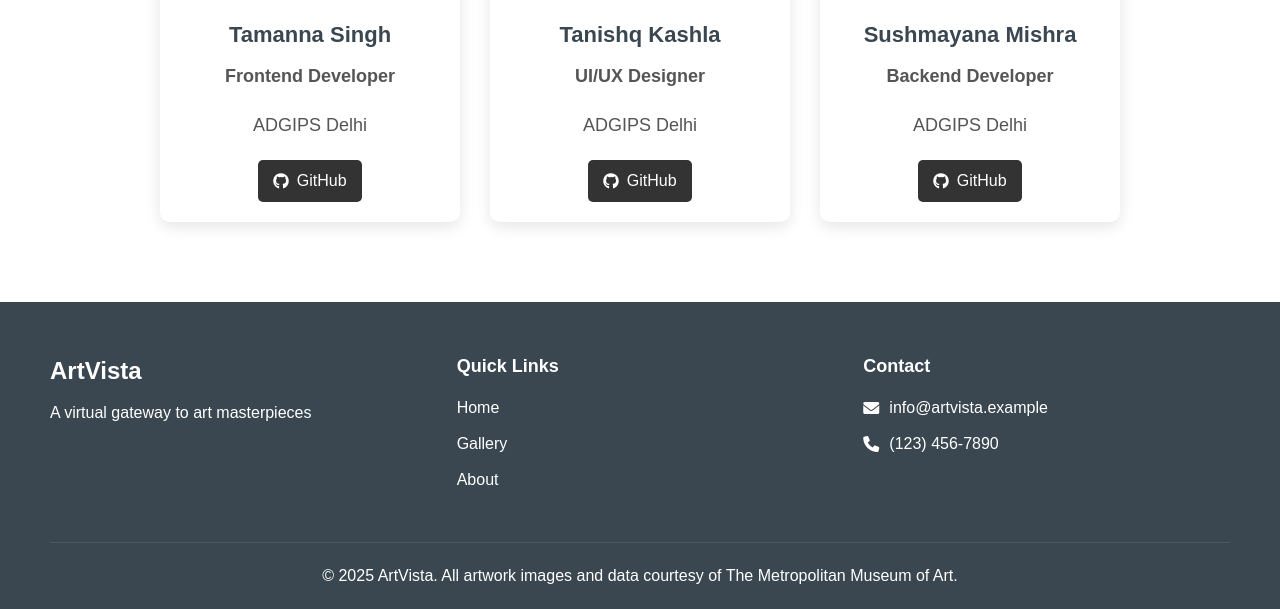
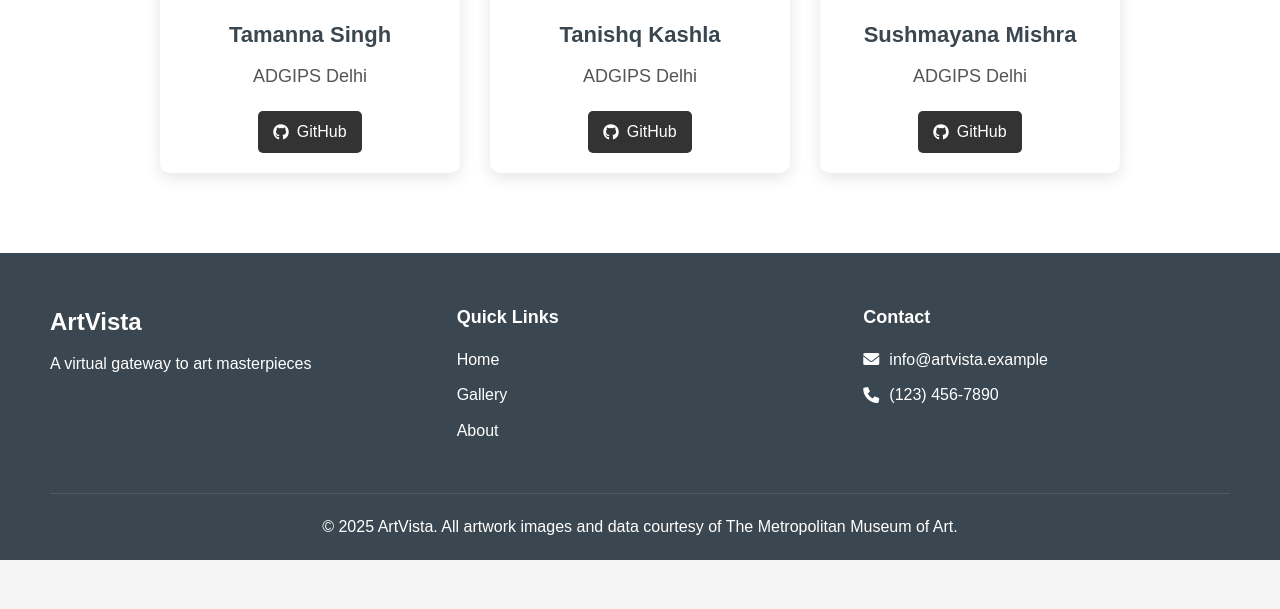
Before and after one commit to Sushi2003/art-gallery, a plain HTML site: page index.html in a window 1280 px wide. Shown: the part 1845-2454 px from the top of the page. After the commit the page ends 2405 px from the top, so only its background shows below. Drawn offline with Linux system fonts and the light colour scheme; no server answers.

Commit message:
Update index.html

```diff
--- a/index.html
+++ b/index.html
@@ -81,7 +81,6 @@
             </div>
             <div class="developer-info">
                 <h3>Tamanna Singh</h3>
-                <p class="developer-role">Frontend Developer</p>
                 <p class="developer-institute">ADGIPS Delhi</p>
                 <div class="developer-links">
                     <a href="https://github.com/TamannaaSinghh" target="_blank" class="github-link">
@@ -97,7 +96,6 @@
             </div>
             <div class="developer-info">
                 <h3>Tanishq Kashla</h3>
-                <p class="developer-role">UI/UX Designer</p>
                 <p class="developer-institute">ADGIPS Delhi</p>
                 <div class="developer-links">
                     <a href="https://github.com/TanishqKashla" target="_blank" class="github-link">
@@ -113,7 +111,6 @@
             </div>
             <div class="developer-info">
                 <h3>Sushmayana Mishra</h3>
-                <p class="developer-role">Backend Developer</p>
                 <p class="developer-institute">ADGIPS Delhi</p>
                 <div class="developer-links">
                     <a href="https://github.com/sushi2003" target="_blank" class="github-link">
```
